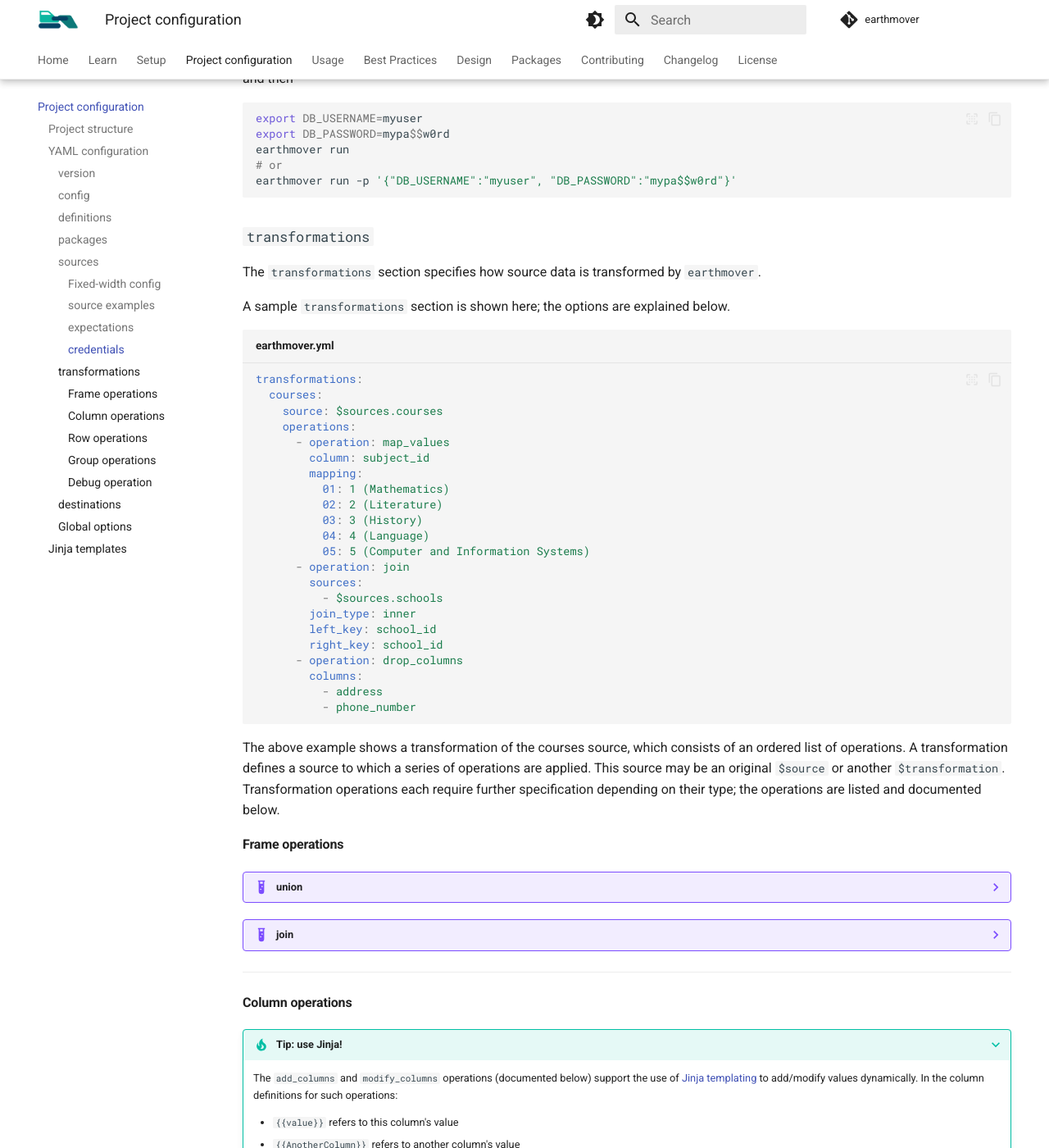
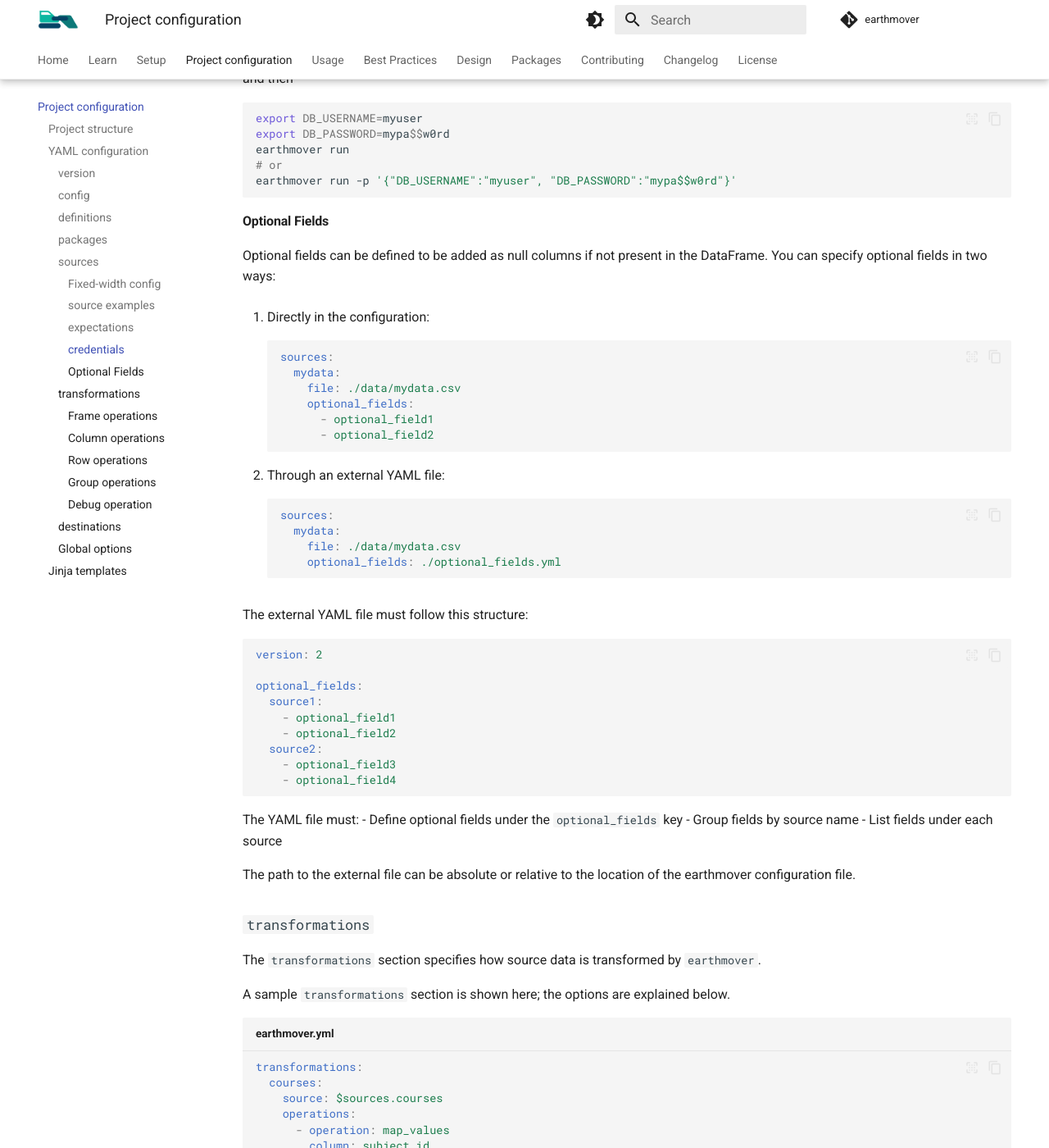
Before and after one commit to edanalytics/earthmover, an MkDocs documentation site: the page built from docs/configuration.md, in a window 1280 px wide and 1400 px high, scrolled down 7691 px. Shown: the whole window at 82% size. Built offline with MkDocs 1.6.1 and Material for MkDocs 9.7.7, drawn with Linux system fonts in a browser that asks for light colours; comment, search, counter and statistics services are not loaded.

Commit message:
updated configuration.md

````diff
--- a/docs/configuration.md
+++ b/docs/configuration.md
@@ -511,6 +511,46 @@
 earthmover run -p '{"DB_USERNAME":"myuser", "DB_PASSWORD":"mypa$$w0rd"}'
 ```
 
+#### Optional Fields
+Optional fields can be defined to be added as null columns if not present in the DataFrame. You can specify optional fields in two ways:
+
+1. Directly in the configuration:
+```yaml
+sources:
+  mydata:
+    file: ./data/mydata.csv
+    optional_fields:
+      - optional_field1
+      - optional_field2
+```
+
+2. Through an external YAML file:
+```yaml
+sources:
+  mydata:
+    file: ./data/mydata.csv
+    optional_fields: ./optional_fields.yml
+```
+
+The external YAML file must follow this structure:
+```yaml
+version: 2
+
+optional_fields:
+  source1:
+    - optional_field1
+    - optional_field2
+  source2:
+    - optional_field3
+    - optional_field4
+```
+
+The YAML file must:
+- Define optional fields under the `optional_fields` key
+- Group fields by source name
+- List fields under each source
+
+The path to the external file can be absolute or relative to the location of the earthmover configuration file.
 
 ### `transformations`
 
````
